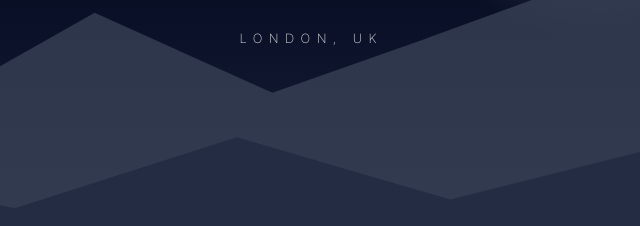
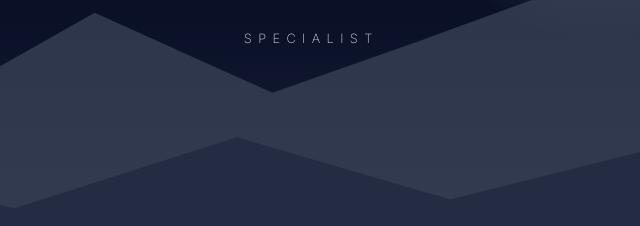
Before and after one commit to alfiebailey-coder/alfie, a plain HTML site: page index.html in a window 1280 px wide. Shown: the part 405-631 px from the top of the page, 332-972 px from the left. Drawn offline with Linux system fonts and the light colour scheme.

Commit message:
Update and rename Alfie Bailey.html to index.html

```diff
--- a/Alfie Bailey.html
+++ b/index.html
@@ -58,7 +58,7 @@ footer{text-align:center;padding:40px 28px calc(56px + env(safe-area-inset-botto
     <path d="M0 830 L400 800 L800 825 L1200 795 L1600 820 V900 H0Z" fill="#1c2027"/>
     <rect y="860" width="1600" height="40" fill="#24272c"/>
   </svg>
-  <div class="hero-text"><h1 class="reveal">Alfie Bailey</h1><p class="loc reveal">London, UK</p></div>
+  <div class="hero-text"><h1 class="reveal">Alfie Bailey</h1><p class="loc reveal">Specialist</p></div>
   <div class="cue" aria-hidden="true"></div>
 </section>
 
```
